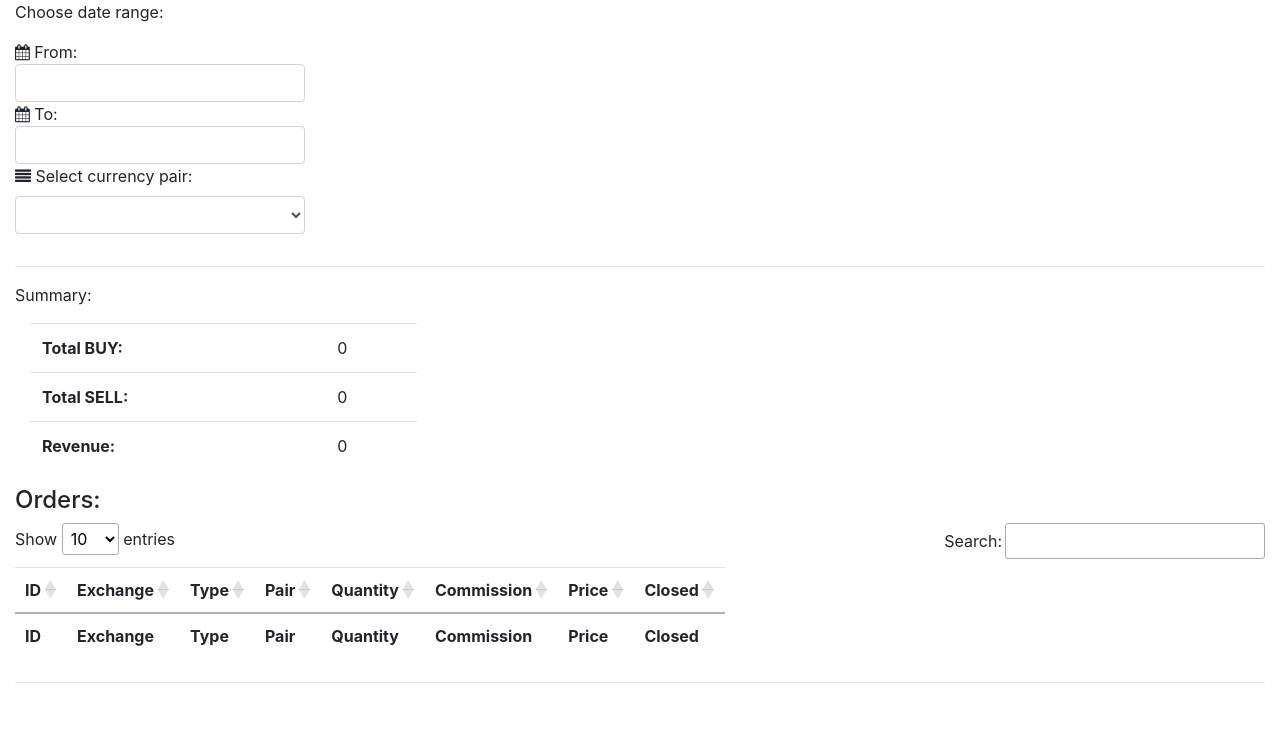
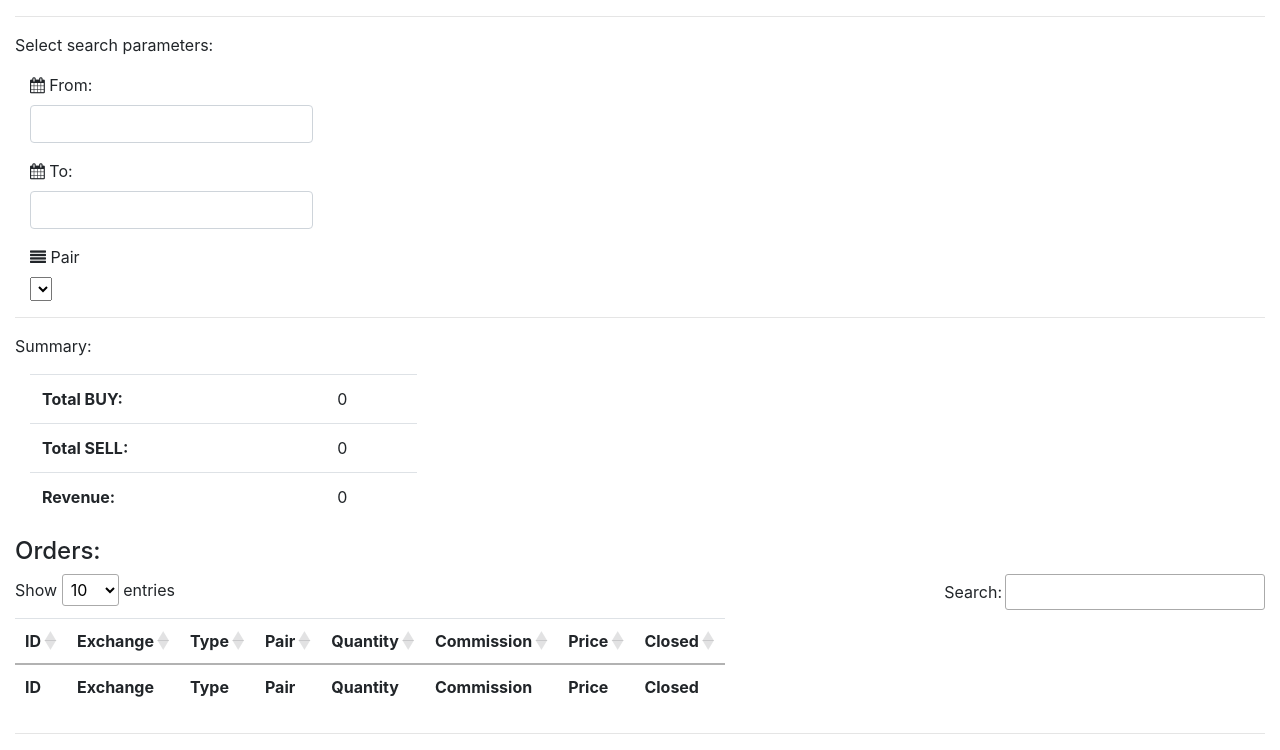
Before and after one commit to kuzentio/mitra, a Django app: template order/templates/order/order_list.html in a window 1280 px wide. Shown: the part 66-816 px from the top of the page. Before the commit the page ends 749 px from the top, so only its background shows below. Run offline with Django 3.2, Linux system fonts and the light colour scheme; the template is opened without the code that fills it: values that come from a table or form of the project are taken from there, others are empty; tables that the repository leaves empty hold one stand-in row (values such as "Sample post"); lists and menus that the app fills with data are empty; some libraries are stand-ins or nearby versions.

Commit message:
Orders report review

```diff
--- /dev/null
+++ b/order/forms.py
@@ -0,0 +1,32 @@
+from django import forms
+from django.forms import widgets
+
+
+class OrderPeriodForm(forms.Form):
+    min_date = forms.DateField(
+        input_formats='%m/%d/%Y',
+        required=False,
+        label='From:',
+        widget=widgets.Input(
+            attrs={'class': 'form-control date_range_filter date'}
+        )
+    )
+    max_date = forms.DateField(
+        input_formats='%m/%d/%Y',
+        required=False,
+        label='To:',
+        widget=widgets.Input(
+            attrs={'class': 'form-control date_range_filter date'}
+        )
+    )
+    pair = forms.ChoiceField(required=False)
+
+    def clean(self):
+        cleaned_data = super(OrderPeriodForm, self).clean()
+        min_date = cleaned_data.get("min_date")
+        max_date = cleaned_data.get("max_date")
+
+        if min_date and max_date:
+            if max_date < min_date:
+                raise forms.ValidationError("End time cannot be earlier than start time!")
+        return cleaned_data
--- a/order/templates/order/order_list.html
+++ b/order/templates/order/order_list.html
@@ -1,4 +1,5 @@
 {% extends 'dashboard/base.html' %}
+{% load bootstrap4 %}
 
 {% load staticfiles %}
 
@@ -13,36 +14,28 @@
 {% endblock %}
 
 {% block content %}
-    <div class=grid">
-        <p>Choose date range:</p>
-        <div class="row">
+    <hr/>
+    <p>Select search parameters:</p>
+    <div class="grid">
         <div class="col-md-3">
-                <span class="add-on"><i class="icon-calendar" id="cal"></i></span>
+            <form class="form">
+            {% for field in form %}
+                <div class="form-group {% if field.errors %}has-error{% endif %}" id="group_{{ field.name }}">
+                    {% if not field.name == 'pair' %}
                         <i class="fa fa-calendar"></i>
-                <span id="date-label-from" class="date-label">From:</span>
-                <input class="form-control date_range_filter date" type="text" id="min" />
+                    {% else %}
+                        <i class="fa fa-align-justify"></i>
+                    {% endif %}
+                    <label for="id_{{ field.name }}" class="control-label">{{ field.label }}</label>
+                    <div class="input-group md-3">
+                        {{ field }}
                     </div>
                 </div>
-        <div class="row">
-            <div class="col-md-3">
-                <i class="fa fa-calendar"></i>
-                <span id="date-label-to" class="date-label">To:</span>
-                <input class="form-control date_range_filter date" type="text" id="max" />
-
+            {% endfor %}
+            </form>
         </div>
     </div>
-        <div class="row">
-            <div class="col-md-3">
-                <div class="form-group">
-                    <i class="fa fa-align-justify"></i>
-                    <label for="pair">Select currency pair:</label>
-                    <select class="form-control" id="pair">
-                        <option value=""></option>
-                    </select>
-                </div>
-            </div>
-        </div>
-    </div>
+
     <hr/>
     <p>Summary:</p>
     <div class="col-md-4">
@@ -97,8 +90,17 @@
 
 {% block scripts %}
     <script type="application/javascript">
+    $(document).ready( function () {
+        var $form = $('.form');
+        $form.on('submit', function (e) {
+            e.preventDefault();
+            var search_params = '&'+$(this).serialize();
+            var url = table.ajax.url();
+            table.ajax.url(url + search_params).load();
+            table.draw();
 
-    $(document).ready( function () {
+        });
+
         function updateURLParameter(url, param, paramVal) {
             var newAdditionalURL = "";
             var tempArray = url.split("?");
@@ -118,10 +120,11 @@
             var rows_txt = temp + "" + param + "=" + paramVal;
             return baseURL + "?" + newAdditionalURL + rows_txt;
         }
+
         function init_pairs(pairs){
-          var self = $('#pair');
+          var self = $('#id_pair');
           var $option=$("<option></option>");
-          $('#pair').empty();
+          $('#id_pair').empty();
           self.append($option);
           $.each(pairs, function(index, pair) {
             $option = $("<option></option>")
@@ -132,7 +135,7 @@
         }
 
         function update_pairs(pairs) {
-          var self = $('#pair');
+          var self = $('#id_pair');
           var $option=$('<option value=""></option>');
           self.empty();
           $.each(pairs, function(index, pair) {
@@ -145,35 +148,25 @@
           self.append($option);
         }
 
-        $("#min").datepicker({
+        $("#id_min_date").datepicker({
             onSelect: function () {
-                var url = table.ajax.url();
-                var min_date = $(this).val();
-                var newUrl = updateURLParameter(url, 'closed_at__min', min_date);
-                table.ajax.url(newUrl).load();
-                table.draw();
+                console.log($form);
+                $form.submit()
             },
             changeMonth: true,
             changeYear: true
         })
-        $("#max").datepicker({
+
+        $("#id_max_date").datepicker({
             onSelect: function () {
-                var url = table.ajax.url();
-                var max_date = $(this).val();
-                var newUrl = updateURLParameter(url, 'closed_at__max', max_date);
-                table.ajax.url(newUrl).load();
-                table.draw();
+                $form.submit()
             },
             changeMonth: true,
             changeYear: true
         });
-        $('#pair').change(function () {
-            var url = table.ajax.url();
-            var pair = $(this).val();
-            var newUrl = updateURLParameter(url, 'pair', pair);
-            table.ajax.url(newUrl).load();
-            table.draw();
-            update_pairs([pair])
+
+        $('#id_pair').change(function () {
+            $form.submit();
         });
         // DataTable
         var table = $('#orders').DataTable({
```
Also changed, not shown: api/views.py (+12 -5 lines), order/views.py (+5 -4 lines). Lines whose indentation alone changed are shown as unchanged.
